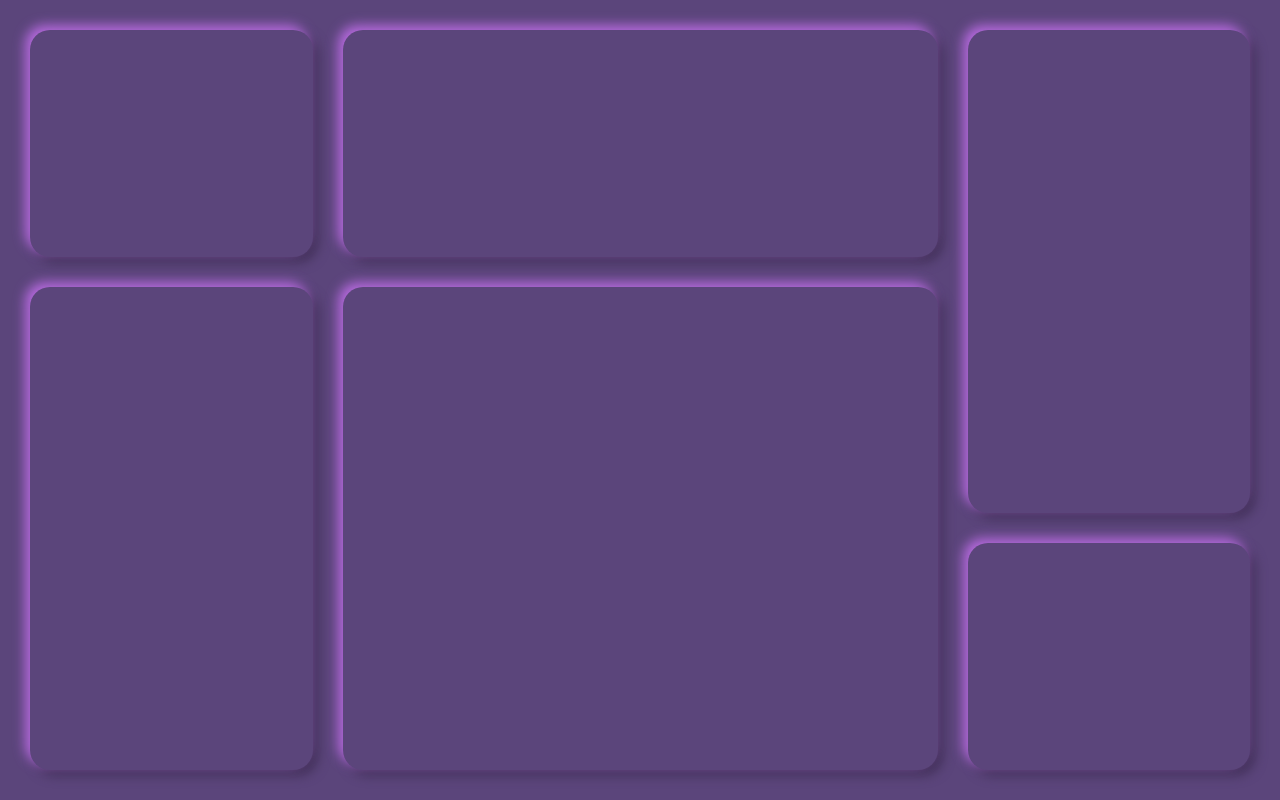
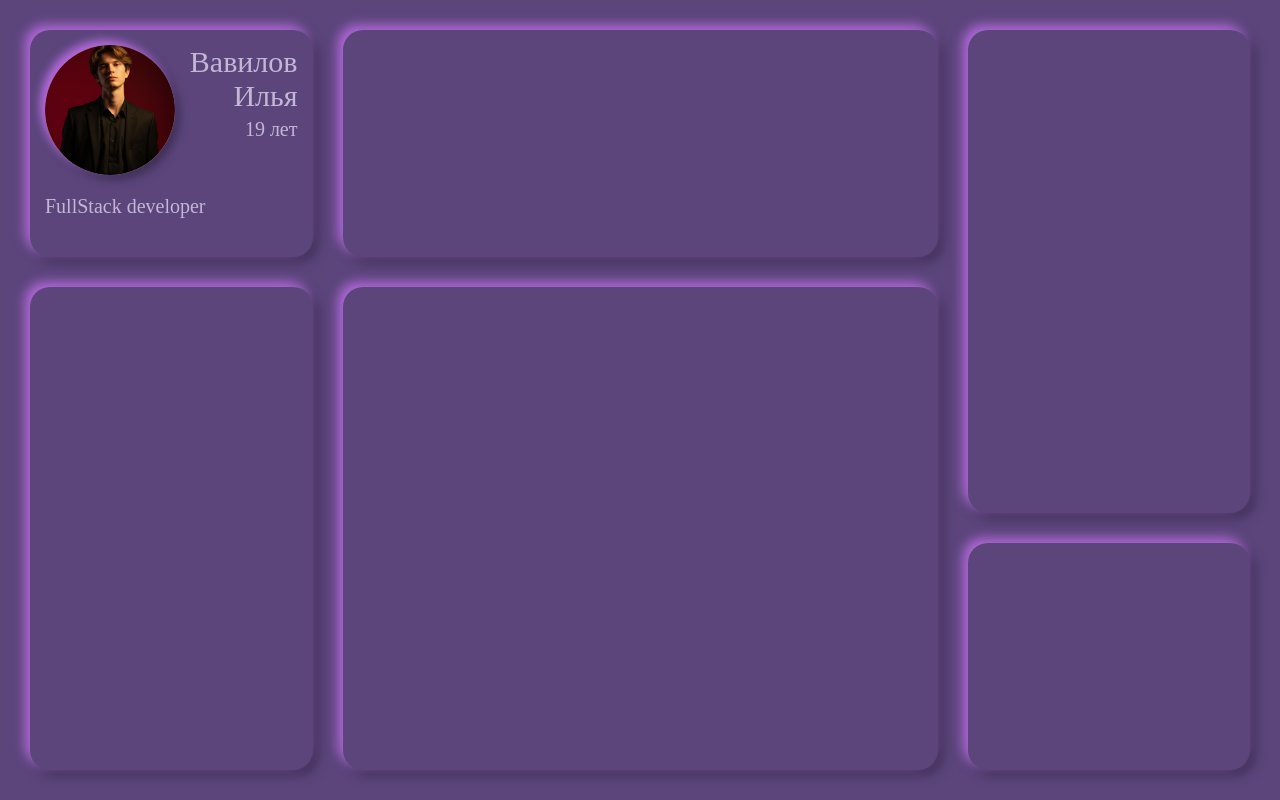
Before and after one commit to GrimProg-design/Code_Base, a React (Vite) app: page / in a window 1280 px wide. Built offline with nearby package versions, Linux system fonts and the light colour scheme.

Commit message:
Made profile

```diff
--- a/src/App.css
+++ b/src/App.css
@@ -36,3 +36,10 @@
   grid-column: 4;
   grid-row: 1/3;
 }
+
+.photo-wrapper {
+  box-shadow:
+    -5px -5px 9px #b469dc,
+     5px 5px 9px #403057
+  ;
+}
--- a/src/components/profile/Profile.css
+++ b/src/components/profile/Profile.css
@@ -0,0 +1,48 @@
+.profile-wrapper {
+    padding: 15px;
+    padding-bottom: 0;
+}
+
+.wrapper-for-me {
+    display: grid;
+    grid-template-columns: 1fr 1fr;
+    box-sizing: border-box;
+}
+
+.photo-wrapper {
+    display: flex;
+    gap: 15px;
+    background-color: silver;
+    width: 130px;
+    height: 130px;
+    min-width: 130px;
+    border-radius: 50%;
+    overflow: hidden;
+    position: relative;
+    margin: 0;
+}
+
+.photo {
+    width: 100%;
+    height: 100%;
+    object-fit: cover;
+    position: absolute;
+    top: 0;
+    left: 0;
+}
+
+.photo-caption {
+    font-size: 30px;
+    text-align: right;
+}
+
+.figurecaption-wrapper p {
+    margin: 0;
+    margin-top: 5px;
+    text-align: right;
+}
+
+.wrapper-for-me p{
+    grid-column: 1/3;
+    font-size: 20px;
+}
--- a/src/components/profile/Profile.jsx
+++ b/src/components/profile/Profile.jsx
@@ -1,9 +1,13 @@
 import "./Profile.css"
+import Avatar from "./avatar/Avatar"
 
 export default function Profile(){
     return(
         <div className="boxes-wrapper profile-wrapper">
-
+            <Avatar
+                alt="Фото Вавилова Ильи"
+                caption="Вавилов Илья"
+            />
         </div>
     )
 }
--- a/src/components/profile/avatar/Avatar.jsx
+++ b/src/components/profile/avatar/Avatar.jsx
@@ -1,3 +1,16 @@
-export default function Avatar() {
+import AvatarPhoto from "../../../assets/profile-assets/avatar-photo.jpg";
 
+export default function Avatar({ alt, caption }) {
+  return (
+    <div className="wrapper-for-me">
+      <figure className="photo-wrapper">
+        <img src={AvatarPhoto} alt={alt} className="photo" />
+      </figure>
+      <div className="figurecaption-wrapper">
+        <figcaption className="photo-caption">{caption}</figcaption>
+        <p>19 лет</p>
+      </div>
+      <p>FullStack developer</p>
+    </div>
+  );
 }
--- a/src/index.css
+++ b/src/index.css
@@ -3,4 +3,5 @@ body {
   background-color: #5b457b;
   width: 100%;
   height: 100%;
+  color: #c3b6d6;
 }
```
Also changed, not shown: src/assets/profile-assets/avatar-photo.JPG (added).
